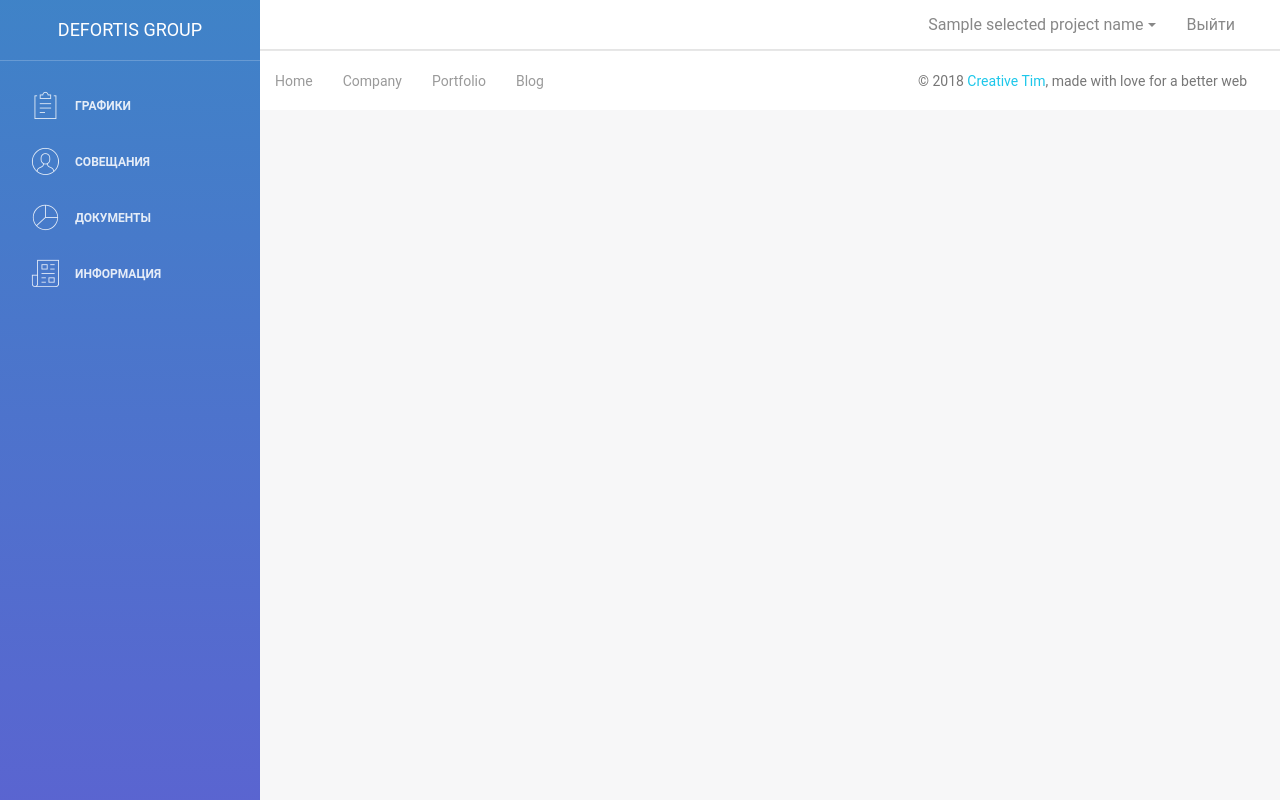
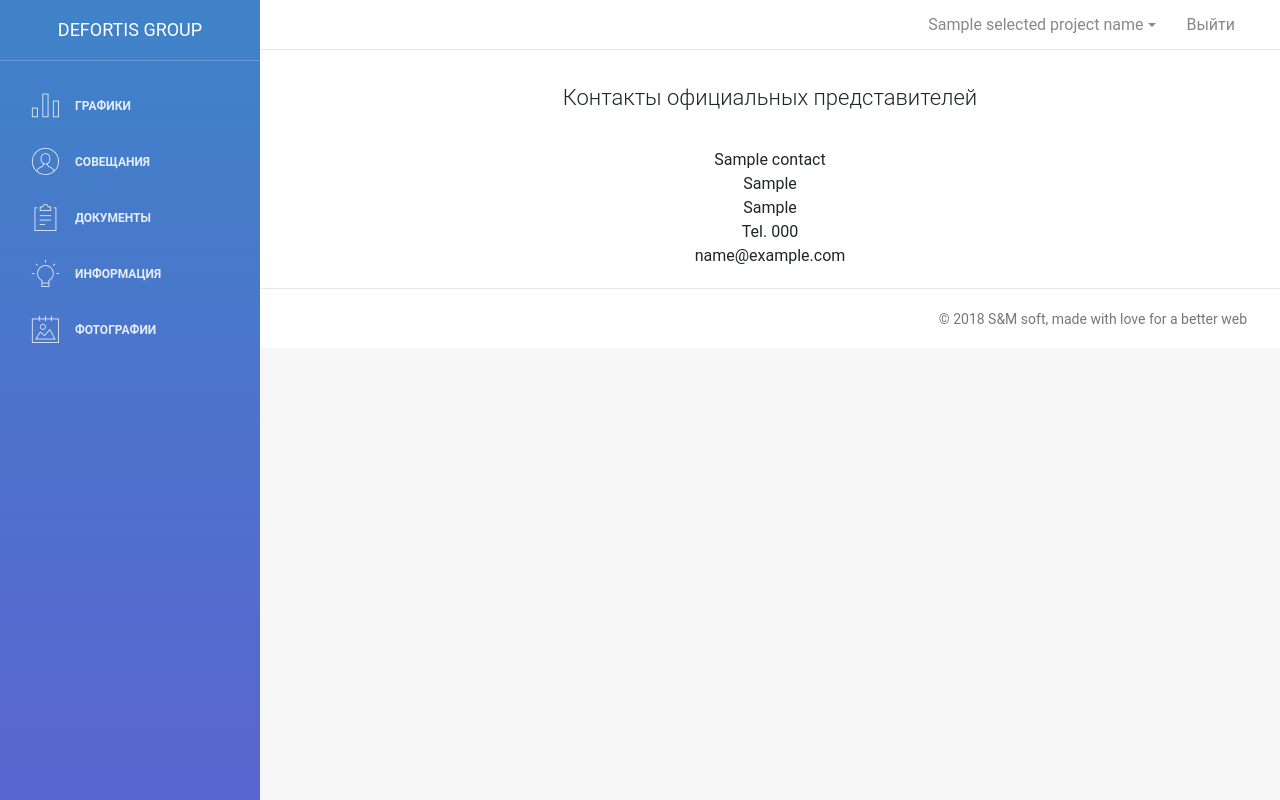
Before and after one commit to SantaDiver/defortis-lk, a Django app: template parea/templates/parea/base.html in a window 1280 px wide. Run offline with Django 3.2, Linux system fonts and the light colour scheme; tables that the repository leaves empty hold one stand-in row (values such as "Sample post"); the template is opened without the code that fills it: values that come from a table or form of the project are taken from there, most other values are stand-ins (such as "Sample title", 1, 10 or a date in 2020); data that the repository does not hold is empty; parts of the project's set-up code (start-up, migrations or seed data) failed here and were passed over; some libraries are stand-ins or nearby versions.

Commit message:
COntacts provided

```diff
--- a/credentials/drive-creds.json
+++ b/credentials/drive-creds.json
@@ -1 +1 @@
-{"access_token": "ya29.GlyTBSqZ8-03-KLWRZ6K2t4M-C3hKxSUd004AMfGeaBCYUJHl25TA18qiSYCrWbRWL9hyzQFfRLOUi_qGkiwsnEX8dsfxAuTFCLYLP7Xalhn_FlK3E1OvRD3CQVaIw", "client_id": "268262799950-ehsuqdjp8lk1k03b6vgg0lskockpo01q.apps.googleusercontent.com", "client_secret": "kRriqzDQXuKPAV-G64GTS1BL", "refresh_token": "1/jzrky-tONaZRvCuybJACaTWGn1XOGiDOLgygqVHHZOA", "token_expiry": "2018-04-04T19:55:34Z", "token_uri": "https://accounts.google.com/o/oauth2/token", "user_agent": "Drive API Python Quickstart", "revoke_uri": "https://accounts.google.com/o/oauth2/revoke", "id_token": null, "id_token_jwt": null, "token_response": {"access_token": "ya29.GlyTBSqZ8-03-KLWRZ6K2t4M-C3hKxSUd004AMfGeaBCYUJHl25TA18qiSYCrWbRWL9hyzQFfRLOUi_qGkiwsnEX8dsfxAuTFCLYLP7Xalhn_FlK3E1OvRD3CQVaIw", "expires_in": 3600, "token_type": "Bearer"}, "scopes": ["https://www.googleapis.com/auth/drive"], "token_info_uri": "https://www.googleapis.com/oauth2/v3/tokeninfo", "invalid": false, "_class": "OAuth2Credentials", "_module": "oauth2client.client"}
+{"access_token": "ya29.GlyVBbCRTgp3t5AChj6Dh1JKreH2N9BUFCnB3aIIeEZaQH_-19XVzwDQNJxD6hNxj3_Z_k5DR5upmU-ZE07dxnMiLaejMz44rMaARzPLTw0KKd6_t0077OHNunjjxw", "client_id": "268262799950-ehsuqdjp8lk1k03b6vgg0lskockpo01q.apps.googleusercontent.com", "client_secret": "kRriqzDQXuKPAV-G64GTS1BL", "refresh_token": "1/jzrky-tONaZRvCuybJACaTWGn1XOGiDOLgygqVHHZOA", "token_expiry": "2018-04-06T13:26:00Z", "token_uri": "https://accounts.google.com/o/oauth2/token", "user_agent": "Drive API Python Quickstart", "revoke_uri": "https://accounts.google.com/o/oauth2/revoke", "id_token": null, "id_token_jwt": null, "token_response": {"access_token": "ya29.GlyVBbCRTgp3t5AChj6Dh1JKreH2N9BUFCnB3aIIeEZaQH_-19XVzwDQNJxD6hNxj3_Z_k5DR5upmU-ZE07dxnMiLaejMz44rMaARzPLTw0KKd6_t0077OHNunjjxw", "expires_in": 3600, "token_type": "Bearer"}, "scopes": ["https://www.googleapis.com/auth/drive"], "token_info_uri": "https://www.googleapis.com/oauth2/v3/tokeninfo", "invalid": false, "_class": "OAuth2Credentials", "_module": "oauth2client.client"}
--- a/credentials/sheets-creds.json
+++ b/credentials/sheets-creds.json
@@ -1 +1 @@
-{"access_token": "ya29.GlyTBZkMoIULh52YXXtE8ilPg6AvbeqhXOpP-OPn_8piseJVFxe8nrBGXLzxdr82dC-6WTQDym4V4L4pvNN7mFNVxIUxoCksIROFMSib_1-A_SuEZV3uDT6Qg7ykiw", "client_id": "268262799950-ehsuqdjp8lk1k03b6vgg0lskockpo01q.apps.googleusercontent.com", "client_secret": "kRriqzDQXuKPAV-G64GTS1BL", "refresh_token": "1/mnJT0zoSoWgLS4NqI0SvGxsylgqFuOFgGYmbdeXGx1qS3Lshb80-W7qd7WQhLgjW", "token_expiry": "2018-04-04T16:11:33Z", "token_uri": "https://accounts.google.com/o/oauth2/token", "user_agent": "Google Sheets API Python Quickstart", "revoke_uri": "https://accounts.google.com/o/oauth2/revoke", "id_token": null, "id_token_jwt": null, "token_response": {"access_token": "ya29.GlyTBZkMoIULh52YXXtE8ilPg6AvbeqhXOpP-OPn_8piseJVFxe8nrBGXLzxdr82dC-6WTQDym4V4L4pvNN7mFNVxIUxoCksIROFMSib_1-A_SuEZV3uDT6Qg7ykiw", "expires_in": 3600, "token_type": "Bearer"}, "scopes": ["https://www.googleapis.com/auth/spreadsheets"], "token_info_uri": "https://www.googleapis.com/oauth2/v3/tokeninfo", "invalid": false, "_class": "OAuth2Credentials", "_module": "oauth2client.client"}
+{"access_token": "ya29.GlyUBSYNnO00qDVjqy4BovolrI14o3-nQO_nt9cVbtzeCjkemU8bOcYTpqrdcXVj3rfXF_vonZZkX-DzU5XveCY_AmeyheGCrrpj64JHcC07yB3qrkeBLFN5cYtt9A", "client_id": "268262799950-ehsuqdjp8lk1k03b6vgg0lskockpo01q.apps.googleusercontent.com", "client_secret": "kRriqzDQXuKPAV-G64GTS1BL", "refresh_token": "1/mnJT0zoSoWgLS4NqI0SvGxsylgqFuOFgGYmbdeXGx1qS3Lshb80-W7qd7WQhLgjW", "token_expiry": "2018-04-05T15:50:05Z", "token_uri": "https://accounts.google.com/o/oauth2/token", "user_agent": "Google Sheets API Python Quickstart", "revoke_uri": "https://accounts.google.com/o/oauth2/revoke", "id_token": null, "id_token_jwt": null, "token_response": {"access_token": "ya29.GlyUBSYNnO00qDVjqy4BovolrI14o3-nQO_nt9cVbtzeCjkemU8bOcYTpqrdcXVj3rfXF_vonZZkX-DzU5XveCY_AmeyheGCrrpj64JHcC07yB3qrkeBLFN5cYtt9A", "expires_in": 3600, "token_type": "Bearer"}, "scopes": ["https://www.googleapis.com/auth/spreadsheets"], "token_info_uri": "https://www.googleapis.com/oauth2/v3/tokeninfo", "invalid": false, "_class": "OAuth2Credentials", "_module": "oauth2client.client"}
--- a/parea/models.py
+++ b/parea/models.py
@@ -195,3 +195,41 @@ def sys_vals_call_save(sender, instance, created, *args, **kwargs):
         instance.hidden_folder = gdrive.create_folder(hidden_folder_name)
         instance.changes_token = gdrive.get_start_changes_token()
         instance.save()
+
+class Contact(models.Model):
+    name = models.CharField(
+        max_length=120,
+        default='',
+        verbose_name='ФИО'
+    )
+    company = models.CharField(
+        max_length=120,
+        default='',
+        verbose_name='Компания'
+    )
+    position = models.CharField(
+        max_length=120,
+        default='',
+        verbose_name='Должность'
+    )
+    phone = models.CharField(
+        max_length=120,
+        default='',
+        verbose_name='Телефон'
+    )
+    email = models.CharField(
+        max_length=120,
+        default='',
+        blank=True,
+        verbose_name='Email'
+    )
+    projects = models.ManyToManyField(
+        Project,
+        verbose_name='Проекты',
+        blank=True
+    )
+
+    history = HistoricalRecords()
+
+    def __str__(self):
+        return self.name
--- a/parea/templates/parea/base.html
+++ b/parea/templates/parea/base.html
@@ -36,7 +36,7 @@
                 <ul class="nav">
                     <li {% if uri == 'gpr' %} class="nav-item active" {%endif%}>
                         <a class="nav-link" href="/{{selected_project_id}}/gpr">
-                            <i class="nc-icon nc-notes"></i>
+                            <i class="nc-icon nc-chart-bar-32"></i>
                             <p>Графики</p>
                         </a>
                     </li>
@@ -48,14 +48,20 @@
                     </li>
                     <li {% if uri == 'documents' %} class="nav-item active" {%endif%}>
                         <a class="nav-link" href="/{{selected_project_id}}/documents">
-                            <i class="nc-icon nc-chart-pie-35"></i>
+                            <i class="nc-icon nc-notes"></i>
                             <p>Документы</p>
                         </a>
                     </li>
                     <li {% if uri == 'information' %} class="nav-item active" {%endif%}>
                         <a class="nav-link" href="/{{selected_project_id}}/information">
-                            <i class="nc-icon nc-paper-2"></i>
+                            <i class="nc-icon nc-bulb-63"></i>
                             <p>Информация</p>
+                        </a>
+                    </li>
+                    <li {% if uri == 'photo' %} class="nav-item active" {%endif%}>
+                        <a class="nav-link" href="/{{selected_project_id}}/photo">
+                            <i class="nc-icon nc-album-2"></i>
+                            <p>Фотографии</p>
                         </a>
                     </li>
                 </ul>
@@ -98,11 +104,28 @@
 
             {% block content %}{% endblock %}
 
+            <div class="container-fluid" style="text-align:center;background-color:white; padding-top:3px;">
+
+              <h4 >Контакты официальных представителей</h4>
+
+            <div class="row" style="padding:20px;background-color:white;">
+              {% for contact in contacts %}
+                <div class="col-sm">
+                  {{contact.name}}  <br>
+                  {{contact.company}} <br>
+                  {{contact.position}} <br>
+                  Tel. {{contact.phone}} <br>
+                  {{contact.email}} <br>
+                </div>
+              {% endfor %}
+            </div>
+          </div>
+
             <!-- End of Contents -->
             <footer class="footer">
-                <div class="container">
+              <div class="container">
                     <nav>
-                        <ul class="footer-menu">
+                        <!-- <ul class="footer-menu">
                             <li>
                                 <a href="#">
                                     Home
@@ -123,16 +146,16 @@
                                     Blog
                                 </a>
                             </li>
-                        </ul>
+                        </ul> -->
                         <p class="copyright text-center">
                             ©
                             <script>
                                 document.write(new Date().getFullYear())
                             </script>
-                            <a href="http://www.creative-tim.com">Creative Tim</a>, made with love for a better web
+                            S&M soft, made with love for a better web
                         </p>
                     </nav>
-                </div>
+              </div>
             </footer>
         </div>
     </div>
--- a/parea/templates/parea/gpr.html
+++ b/parea/templates/parea/gpr.html
@@ -80,8 +80,8 @@
                                           {% for graph in obj.files_structure.graphs %}
                                             <tr><td>
                                               <a href="{{ graph.links|index:forloop.parentloop.parentloop.counter0 }}">
-                                                <!-- <i class="nc-icon nc-cloud-download-93"></i> -->
-                                                <p>Скачать PDF</p>
+                                                <i class="nc-icon nc-cloud-download-93"></i>
+                                                Скачать PDF
                                               </a>
                                             </td></tr>
                                           {% endfor %}
--- a/parea/templates/parea/talks.html
+++ b/parea/templates/parea/talks.html
@@ -42,8 +42,8 @@
                                   <td>{{file.uploader|firstname}}</td>
                                   <td>
                                     <a href="{{file.link}}" id="file_downloader{{forloop.counter}}" file_id={{file.id}}>
-                                    <!-- <i class="nc-icon nc-cloud-download-93"></i> -->
-                                    <p>Скачать документ</p>
+                                    <i class="nc-icon nc-cloud-download-93"></i>
+                                    Скачать документ
                                     </a>
                                   </td>
                                   {% if request.user.is_staff %}
--- a/parea/urls.py
+++ b/parea/urls.py
@@ -1,7 +1,7 @@
 from django.conf.urls import url, include
 from django.views.generic import TemplateView
 from .views import SyncView, LoginView, log_user_out, gpr, default_redirect, \
-    talks, upload_file, delete_file, download_file, documents, information
+    talks, upload_file, delete_file, download_file, documents, information, photo
 
 urlpatterns = [
     url(r'^sync/(?P<prj_object_id>\d+)/$', SyncView.as_view(), name='sync'),
@@ -13,6 +13,7 @@ urlpatterns = [
     url(r'^(?P<selected_project_id>\d+)/talks/$', talks, name='talks'),
     url(r'^(?P<selected_project_id>\d+)/documents/$', documents, name='documents'),
     url(r'^(?P<selected_project_id>\d+)/information/$', information, name='information'),
+    url(r'^(?P<selected_project_id>\d+)/photo/$', photo, name='photo'),
     url(r'^(?P<selected_project_id>\d+)/(?P<file_type>\w+)/upload_file/$', upload_file, name='upload_file'),
     url(r'^(?P<selected_project_id>\d+)/(?P<file_type>\w+)/delete_file/$', delete_file, name='delete_file'),
     url(r'^(?P<selected_project_id>\d+)/(?P<file_type>\w+)/download_file/$', download_file, name='download_file'),
--- a/parea/utils.py
+++ b/parea/utils.py
@@ -1,4 +1,4 @@
-versions_number = 2
+versions_number = 3
 root_folder_name = 'Корневая папка'
 hidden_folder_name = 'Скрытая папка'
 
```
Also changed, not shown: dflk/settings.py (+6 -6 lines), parea/admin.py (+9 -1 lines), parea/static/parea/css/photo.css (added, +15 -0 lines), parea/templates/parea/photo.html (added, +17 -0 lines), parea/views.py (+50 -11 lines), parea/migrations/0028_contact_historicalcontact.py (added), parea/migrations/0029_auto_20180405_1625.py (added).
